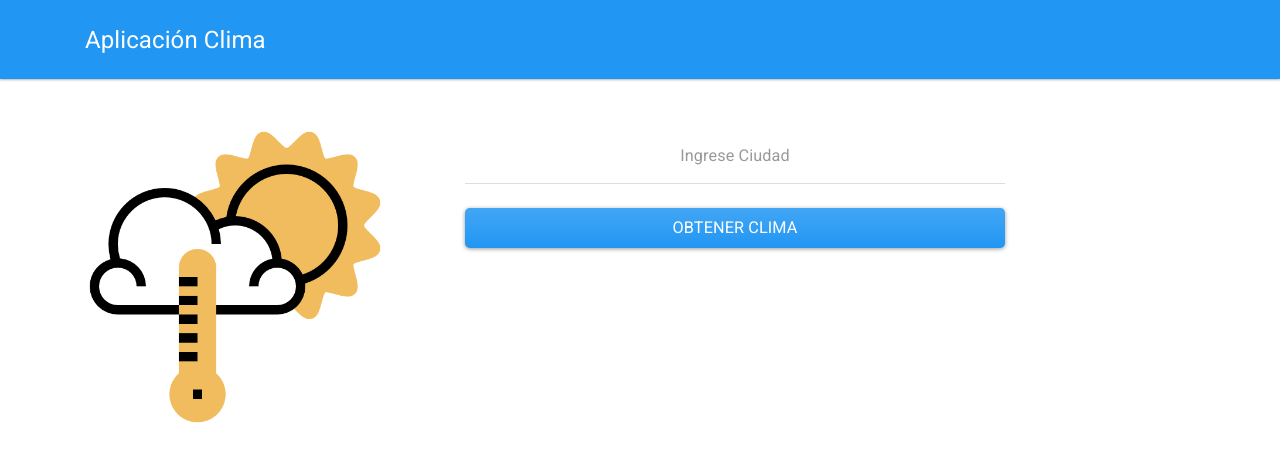
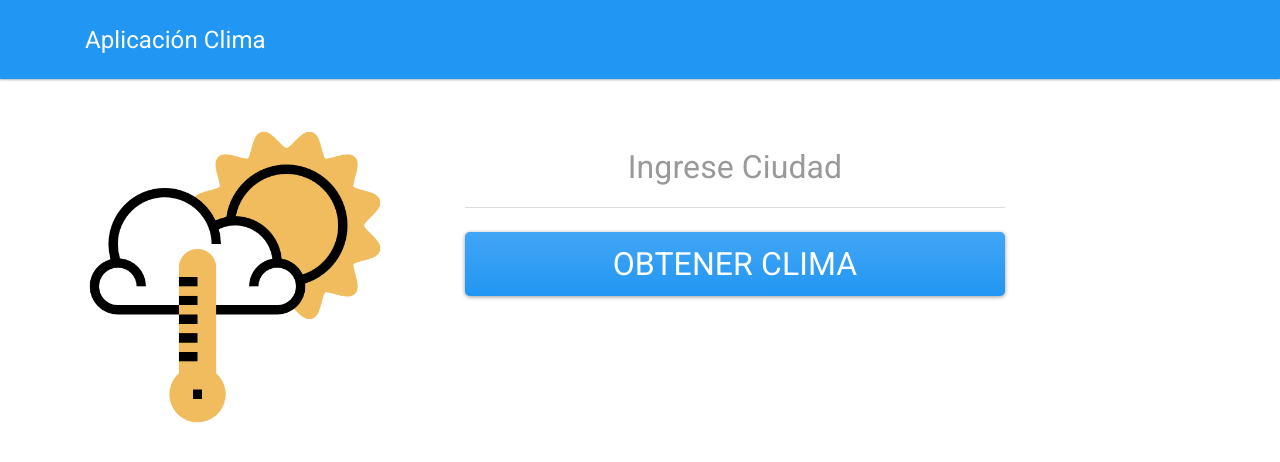
Before and after one commit to Daniel151505/Aplicacion-Clima, an Angular app in the folder Aplicacion-Clima/: page / in a window 1280 px wide. Shown: the top 462 px of the page. Built offline with nearby package versions, Linux system fonts and the light colour scheme.

Commit message:
Agregando Estilos Size

```diff
--- a/Aplicacion-Clima/src/app/components/dashboard/dashboard.component.css
+++ b/Aplicacion-Clima/src/app/components/dashboard/dashboard.component.css
@@ -1,3 +1,7 @@
 input {
     text-align: center;
 }
+
+.size{
+    font-size: 2rem;
+}
```
